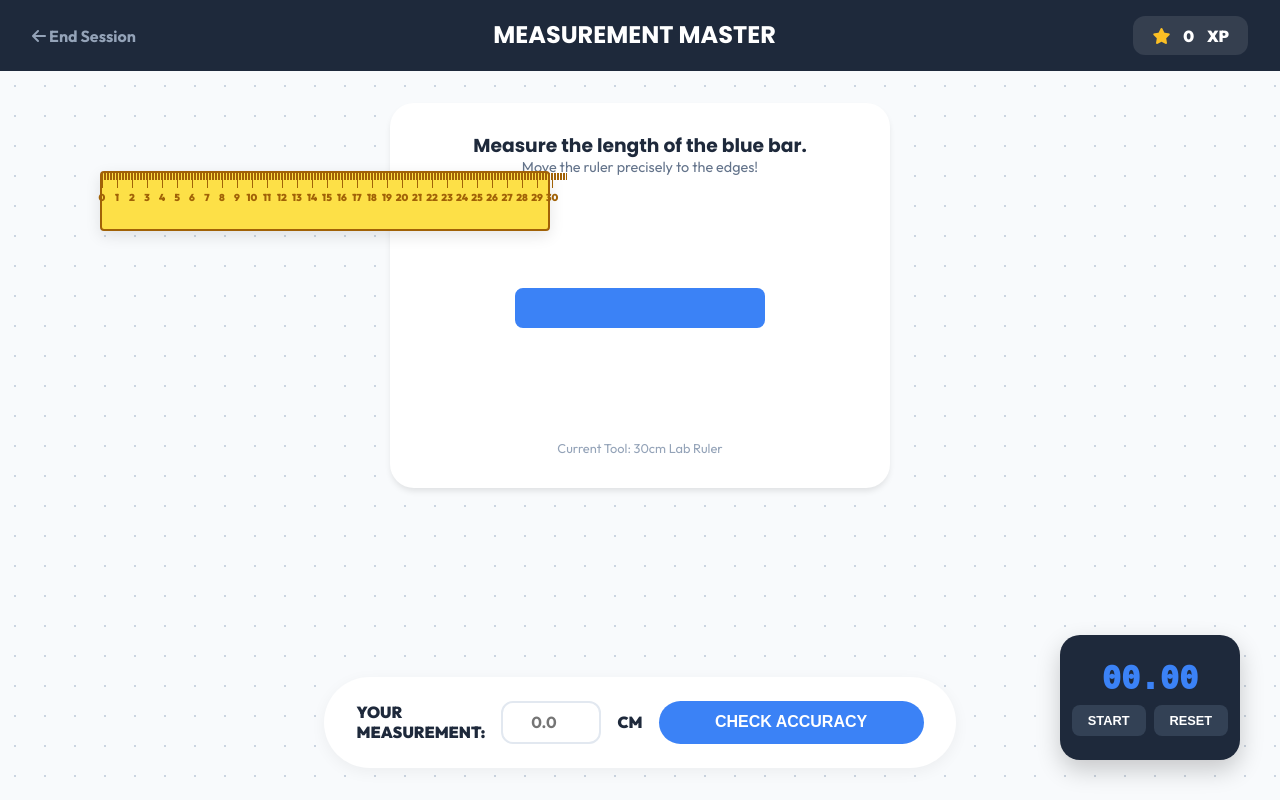
After one commit to aleenann/STEM-Gamified-Learning, a Flask app: page /student/play/phys/g7/ch9_l2 in a window 1280 px wide. The commit adds this page. Run offline with Flask 3, Linux system fonts and the light colour scheme; a user stored in the database is signed in; data comes from the database, SQL or seed files in the repository; some libraries are stand-ins or nearby versions.

Commit message:
Your message describing the update

```diff
--- a/app.py
+++ b/app.py
@@ -630,6 +630,12 @@ def play_g7_phys_ch9_l1():
         return redirect("/")
     return render_template("g7_phys_ch9_l1.html")
 
+@app.route("/student/play/phys/g7/ch9_l2")
+def play_g7_phys_ch9_l2():
+    if "name" not in session or session.get("role") != "student":
+        return redirect("/")
+    return render_template("g7_phys_ch9_l2.html")
+
 # Grade 6 Biology Game 1 Route (Nutrient Sort)
 @app.route("/student/play/bio/g6/ch1_l1")
 def play_g6_bio_ch1_l1():
--- /dev/null
+++ b/templates/g7_phys_ch9_l2.html
@@ -0,0 +1,451 @@
+<!DOCTYPE html>
+<html lang="en">
+<head>
+    <meta charset="UTF-8">
+    <meta name="viewport" content="width=device-width, initial-scale=1.0">
+    <title>Measurement Master - Grade 7 Motion & Time</title>
+    <link rel="stylesheet" href="/static/style.css">
+    <link rel="stylesheet" href="https://cdnjs.cloudflare.com/ajax/libs/font-awesome/6.4.0/css/all.min.css">
+    <link href="https://fonts.googleapis.com/css2?family=Outfit:wght@400;700;900&display=swap" rel="stylesheet">
+    <style>
+        :root {
+            --lab-blue: #3b82f6;
+            --lab-bg: #f8fafc;
+            --lab-panel: #ffffff;
+            --accent-green: #10b981;
+            --accent-red: #ef4444;
+            --ruler-yellow: #fde047;
+        }
+
+        body {
+            margin: 0;
+            font-family: 'Outfit', sans-serif;
+            background: var(--lab-bg);
+            color: #1e293b;
+            height: 100vh;
+            display: flex;
+            flex-direction: column;
+            overflow: hidden;
+        }
+
+        .game-header {
+            background: #1e293b;
+            padding: 1rem 2rem;
+            display: flex;
+            justify-content: space-between;
+            align-items: center;
+            color: white;
+            z-index: 100;
+        }
+
+        .stat-badge {
+            background: rgba(255,255,255,0.1);
+            padding: 0.6rem 1.2rem;
+            border-radius: 12px;
+            font-weight: 800;
+            display: flex;
+            align-items: center;
+            gap: 0.8rem;
+        }
+
+        .main-workspace {
+            flex: 1;
+            padding: 2rem;
+            position: relative;
+            background-image: radial-gradient(#cbd5e1 1px, transparent 1px);
+            background-size: 30px 30px;
+            display: flex;
+            flex-direction: column;
+            align-items: center;
+        }
+
+        /* Tools */
+        .ruler {
+            width: 400px;
+            height: 60px;
+            background: var(--ruler-yellow);
+            border: 2px solid #a16207;
+            position: absolute;
+            top: 100px; left: 100px;
+            cursor: move;
+            user-select: none;
+            display: flex;
+            align-items: flex-start;
+            padding-top: 2px;
+            box-shadow: 0 5px 15px rgba(0,0,0,0.1);
+            z-index: 50;
+            border-radius: 4px;
+        }
+
+        .tick {
+            width: 1px;
+            background: #a16207;
+            position: absolute;
+        }
+        .tick-cm { height: 15px; top: 0; }
+        .tick-mm { height: 7px; top: 0; }
+        .tick-label {
+            position: absolute;
+            top: 18px;
+            font-size: 10px;
+            font-weight: 900;
+            color: #a16207;
+            transform: translateX(-50%);
+        }
+
+        .stopwatch-container {
+            background: #1e293b;
+            color: white;
+            padding: 1.5rem;
+            border-radius: 20px;
+            text-align: center;
+            width: 180px;
+            position: absolute;
+            bottom: 40px; right: 40px;
+            box-shadow: 0 10px 25px rgba(0,0,0,0.2);
+        }
+
+        .sw-display { font-size: 2rem; font-weight: 950; font-family: monospace; margin-bottom: 0.5rem; color: var(--lab-blue); }
+        .sw-btn {
+            background: #334155;
+            border: none;
+            color: white;
+            padding: 0.5rem 1rem;
+            border-radius: 8px;
+            cursor: pointer;
+            font-size: 0.8rem;
+            font-weight: 700;
+            transition: all 0.2s;
+        }
+        .sw-btn:hover { background: var(--lab-blue); }
+
+        /* Measurement Targets */
+        .measurement-target {
+            background: #fff;
+            padding: 2rem;
+            border-radius: 24px;
+            box-shadow: 0 4px 6px -1px rgba(0,0,0,0.1);
+            text-align: center;
+            max-width: 500px;
+            width: 100%;
+        }
+
+        .object-vessel {
+            height: 200px;
+            display: flex;
+            align-items: center;
+            justify-content: center;
+            margin: 2rem 0;
+            position: relative;
+        }
+
+        .test-object {
+            background: var(--lab-blue);
+            border-radius: 8px;
+            transition: all 0.3s;
+        }
+
+        /* Controls */
+        .input-panel {
+            background: white;
+            padding: 1rem 2rem;
+            border-radius: 99px;
+            display: flex;
+            gap: 1rem;
+            align-items: center;
+            box-shadow: 0 4px 15px rgba(0,0,0,0.05);
+            margin-top: auto;
+        }
+
+        .measure-input {
+            border: 2px solid #e2e8f0;
+            padding: 0.6rem 1rem;
+            border-radius: 12px;
+            width: 100px;
+            font-weight: 700;
+            text-align: center;
+        }
+
+        .btn-submit {
+            background: var(--lab-blue);
+            color: white;
+            border: none;
+            padding: 0.8rem 2rem;
+            border-radius: 99px;
+            font-weight: 900;
+            cursor: pointer;
+        }
+
+        /* Modal */
+        .modal {
+            position: fixed;
+            top: 0; left: 0; width: 100%; height: 100%;
+            background: rgba(15, 23, 42, 0.9);
+            display: none;
+            align-items: center;
+            justify-content: center;
+            z-index: 1000;
+        }
+
+        .modal-content {
+            background: white;
+            padding: 3rem;
+            border-radius: 32px;
+            text-align: center;
+            max-width: 500px;
+        }
+
+        .score-circle {
+            width: 100px; height: 100px;
+            border-radius: 50%;
+            background: var(--accent-green);
+            color: white;
+            display: flex; align-items: center; justify-content: center;
+            font-size: 2rem; font-weight: 900; margin: 1rem auto;
+        }
+    </style>
+</head>
+<body>
+
+    <div class="game-header">
+        <a href="/student/play?subject=Science" style="text-decoration: none; color: #94a3b8; font-weight: 700;">
+            <i class="fa-solid fa-arrow-left"></i> End Session
+        </a>
+        <h2 style="margin: 0;">MEASUREMENT MASTER</h2>
+        <div class="stat-badge">
+            <i class="fa-solid fa-star" style="color: #fbbf24;"></i> <span id="xp-val">0</span> XP
+        </div>
+    </div>
+
+    <div class="main-workspace">
+        <div class="measurement-target">
+            <h3 style="margin-top: 0;" id="mission-text">Measure the length of the blue bar.</h3>
+            <p style="color: #64748b; font-size: 0.9rem;">Move the ruler precisely to the edges!</p>
+
+            <div class="object-vessel" id="object-vessel">
+                <div id="target-object" class="test-object" style="width: 250px; height: 40px;"></div>
+            </div>
+
+            <div style="font-size: 0.8rem; color: #94a3b8;">Current Tool: 30cm Lab Ruler</div>
+        </div>
+
+        <!-- Virtual Ruler -->
+        <div class="ruler" id="ruler">
+            <!-- Ticks generated by JS -->
+        </div>
+
+        <!-- Stopwatch -->
+        <div class="stopwatch-container">
+            <div class="sw-display" id="sw-display">00.00</div>
+            <div style="display: flex; gap: 0.5rem; justify-content: center;">
+                <button class="sw-btn" onclick="toggleSW()" id="sw-toggle">START</button>
+                <button class="sw-btn" onclick="resetSW()">RESET</button>
+            </div>
+        </div>
+
+        <div class="input-panel">
+            <label style="font-weight: 800;">YOUR MEASUREMENT:</label>
+            <input type="number" step="0.1" class="measure-input" id="measure-input" placeholder="0.0">
+            <span style="font-weight: 800;" id="unit-label">CM</span>
+            <button class="btn-submit" onclick="submitMeasure()">CHECK ACCURACY</button>
+        </div>
+    </div>
+
+    <div id="feedback-modal" class="modal">
+        <div class="modal-content">
+            <h2 id="feedback-title">Great Precision!</h2>
+            <div class="score-circle" id="precision-score">98%</div>
+            <p id="feedback-msg" style="color: #64748b; line-height: 1.6;"></p>
+            <button class="btn-submit" style="width: 100%; margin-top: 1rem;" onclick="nextMission()">Next Mission</button>
+        </div>
+    </div>
+
+    <script src="https://cdn.jsdelivr.net/npm/canvas-confetti@1.6.0/dist/confetti.browser.min.js"></script>
+    <script>
+        const state = {
+            xp: 0,
+            mission: 0,
+            targetVal: 25, // cm (multiplied by pixels later)
+            isTimeTask: false,
+            swActive: false,
+            swTime: 0,
+            swInterval: null,
+            username: "{{ session.get('username') }}"
+        };
+
+        const pixPerCm = 15; // Adjusted for better visibility on screen
+
+        function initRuler() {
+            const ruler = document.getElementById('ruler');
+            for(let i=0; i<=30; i++) {
+                const isCm = true;
+                const tick = document.createElement('div');
+                tick.className = 'tick tick-cm';
+                tick.style.left = (i * pixPerCm) + 'px';
+                ruler.appendChild(tick);
+
+                const label = document.createElement('div');
+                label.className = 'tick-label';
+                label.style.left = (i * pixPerCm) + 'px';
+                label.innerText = i;
+                ruler.appendChild(label);
+
+                // mm ticks
+                for(let j=1; j<10; j++) {
+                    const mmTick = document.createElement('div');
+                    mmTick.className = 'tick tick-mm';
+                    mmTick.style.left = (i * pixPerCm + (j * pixPerCm / 10)) + 'px';
+                    ruler.appendChild(mmTick);
+                }
+            }
+            ruler.style.width = (30 * pixPerCm) + 'px';
+            makeDraggable(ruler);
+        }
+
+        function makeDraggable(el) {
+            let pos1 = 0, pos2 = 0, pos3 = 0, pos4 = 0;
+            el.onmousedown = dragMouseDown;
+
+            function dragMouseDown(e) {
+                e.preventDefault();
+                pos3 = e.clientX;
+                pos4 = e.clientY;
+                document.onmouseup = closeDragElement;
+                document.onmousemove = elementDrag;
+            }
+
+            function elementDrag(e) {
+                e.preventDefault();
+                pos1 = pos3 - e.clientX;
+                pos2 = pos4 - e.clientY;
+                pos3 = e.clientX;
+                pos4 = e.clientY;
+                el.style.top = (el.offsetTop - pos2) + "px";
+                el.style.left = (el.offsetLeft - pos1) + "px";
+            }
+
+            function closeDragElement() {
+                document.onmouseup = null;
+                document.onmousemove = null;
+            }
+        }
+
+        // Stopwatch logic
+        function toggleSW() {
+            const btn = document.getElementById('sw-toggle');
+            if(!state.swActive) {
+                state.swActive = true;
+                btn.innerText = 'STOP';
+                btn.style.background = 'var(--accent-red)';
+                state.swInterval = setInterval(() => {
+                    state.swTime += 0.01;
+                    document.getElementById('sw-display').innerText = state.swTime.toFixed(2);
+                }, 10);
+            } else {
+                state.swActive = false;
+                btn.innerText = 'START';
+                btn.style.background = '#334155';
+                clearInterval(state.swInterval);
+            }
+        }
+
+        function resetSW() {
+            state.swTime = 0;
+            document.getElementById('sw-display').innerText = '00.00';
+            if(state.swActive) toggleSW();
+        }
+
+        function submitMeasure() {
+            const input = parseFloat(document.getElementById('measure-input').value);
+            if(isNaN(input)) return;
+
+            const diff = Math.abs(input - state.targetVal);
+            const accuracy = Math.max(0, 100 - (diff / state.targetVal * 100)).toFixed(1);
+
+            const modal = document.getElementById('feedback-modal');
+            const scoreEl = document.getElementById('precision-score');
+            const msgEl = document.getElementById('feedback-msg');
+            const titleEl = document.getElementById('feedback-title');
+
+            scoreEl.innerText = accuracy + '%';
+
+            if(accuracy > 95) {
+                titleEl.innerText = "Master Precision!";
+                msgEl.innerText = `Incredible accuracy! The actual ${state.isTimeTask ? 'time' : 'length'} was ${state.targetVal}${state.isTimeTask ? 's' : 'cm'}.`;
+                state.xp += 50;
+                confetti();
+            } else if(accuracy > 80) {
+                titleEl.innerText = "Good Job!";
+                msgEl.innerText = `Not bad! A bit more focus on the alignment and you'll be perfect. Actual value: ${state.targetVal}${state.isTimeTask ? 's' : 'cm'}.`;
+                state.xp += 20;
+            } else {
+                titleEl.innerText = "Keep Practicing";
+                msgEl.innerText = `Looks like you missed it. Use the tools more carefully! Actual value: ${state.targetVal}${state.isTimeTask ? 's' : 'cm'}.`;
+                state.xp += 5;
+            }
+
+            document.getElementById('xp-val').innerText = state.xp;
+            modal.style.display = 'flex';
+            saveScore();
+        }
+
+        function nextMission() {
+            document.getElementById('feedback-modal').style.display = 'none';
+            document.getElementById('measure-input').value = '';
+            state.mission++;
+
+            const obj = document.getElementById('target-object');
+            const missionText = document.getElementById('mission-text');
+            const unitLabel = document.getElementById('unit-label');
+
+            if(state.mission % 2 !== 0) {
+                // Time Task
+                state.isTimeTask = true;
+                missionText.innerText = "Measure the blink interval of this light.";
+                unitLabel.innerText = "SEC";
+                obj.style.width = '60px';
+                obj.style.height = '60px';
+                obj.style.borderRadius = '50%';
+
+                state.targetVal = parseFloat((Math.random() * 5 + 2).toFixed(2));
+                startBlinkEffect(obj, state.targetVal);
+            } else {
+                // Length Task
+                state.isTimeTask = false;
+                missionText.innerText = "Measure the length of the new bar.";
+                unitLabel.innerText = "CM";
+                obj.style.borderRadius = '8px';
+                obj.style.height = '40px';
+
+                state.targetVal = Math.floor(Math.random() * 20 + 5);
+                obj.style.width = (state.targetVal * pixPerCm) + 'px';
+                stopBlinkEffect();
+            }
+        }
+
+        let blinkTimeout;
+        function startBlinkEffect(el, interval) {
+            el.style.background = 'var(--lab-blue)';
+            setTimeout(() => {
+                el.style.background = 'white';
+                blinkTimeout = setTimeout(() => startBlinkEffect(el, interval), interval * 1000);
+            }, 200);
+        }
+
+        function stopBlinkEffect() {
+            clearTimeout(blinkTimeout);
+            document.getElementById('target-object').style.background = 'var(--lab-blue)';
+        }
+
+        function saveScore() {
+            fetch('/save_score', {
+                method: 'POST',
+                headers: { 'Content-Type': 'application/x-www-form-urlencoded' },
+                body: `username=${encodeURIComponent(state.username)}&score=${state.xp}&subject=Science&game_name=G7_Phys_Ch9_L2`
+            });
+        }
+
+        window.onload = initRuler;
+    </script>
+</body>
+</html>
```
Also changed, not shown: templates/student_dashboard.html (+10 -1 lines).
